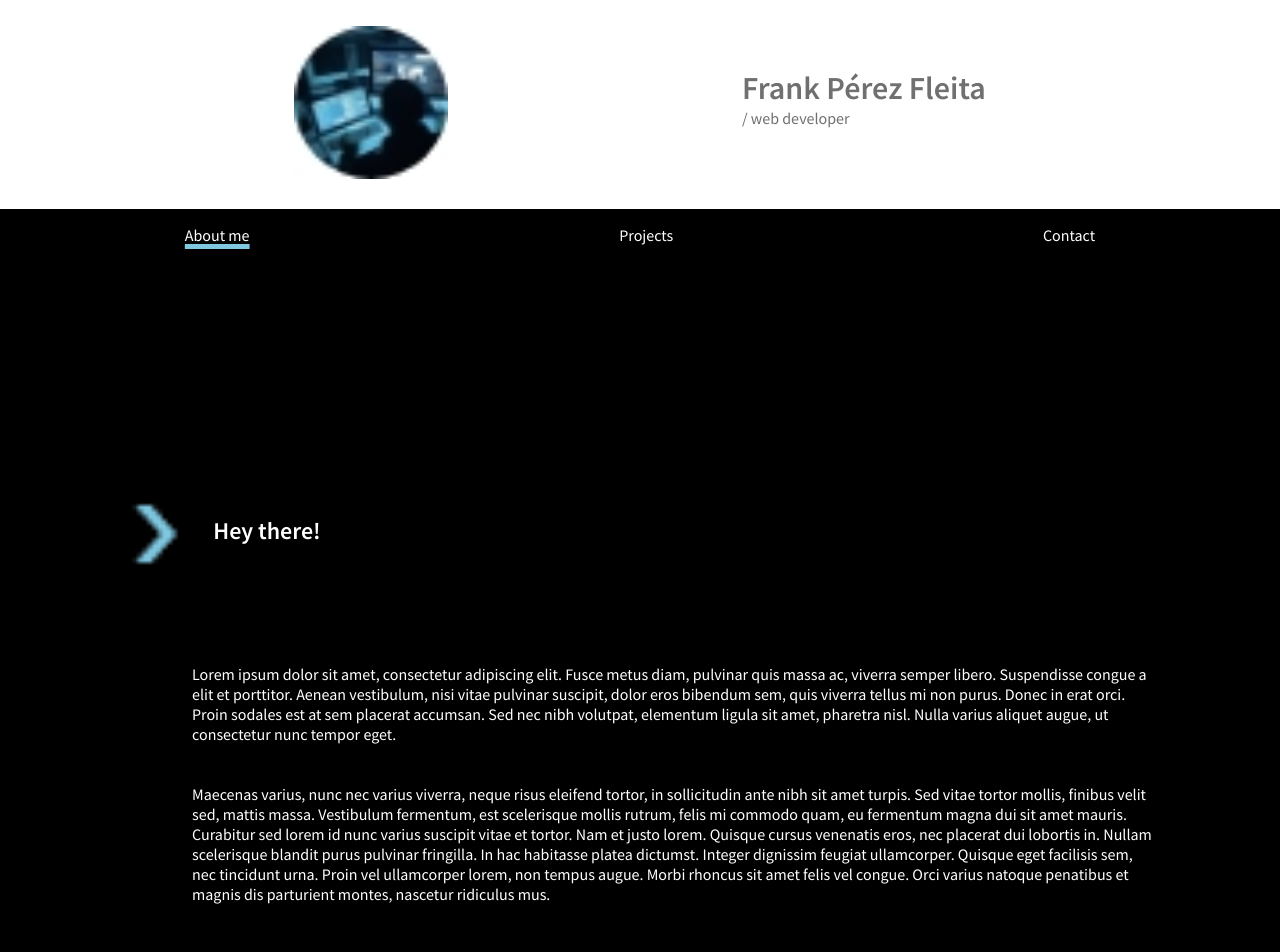
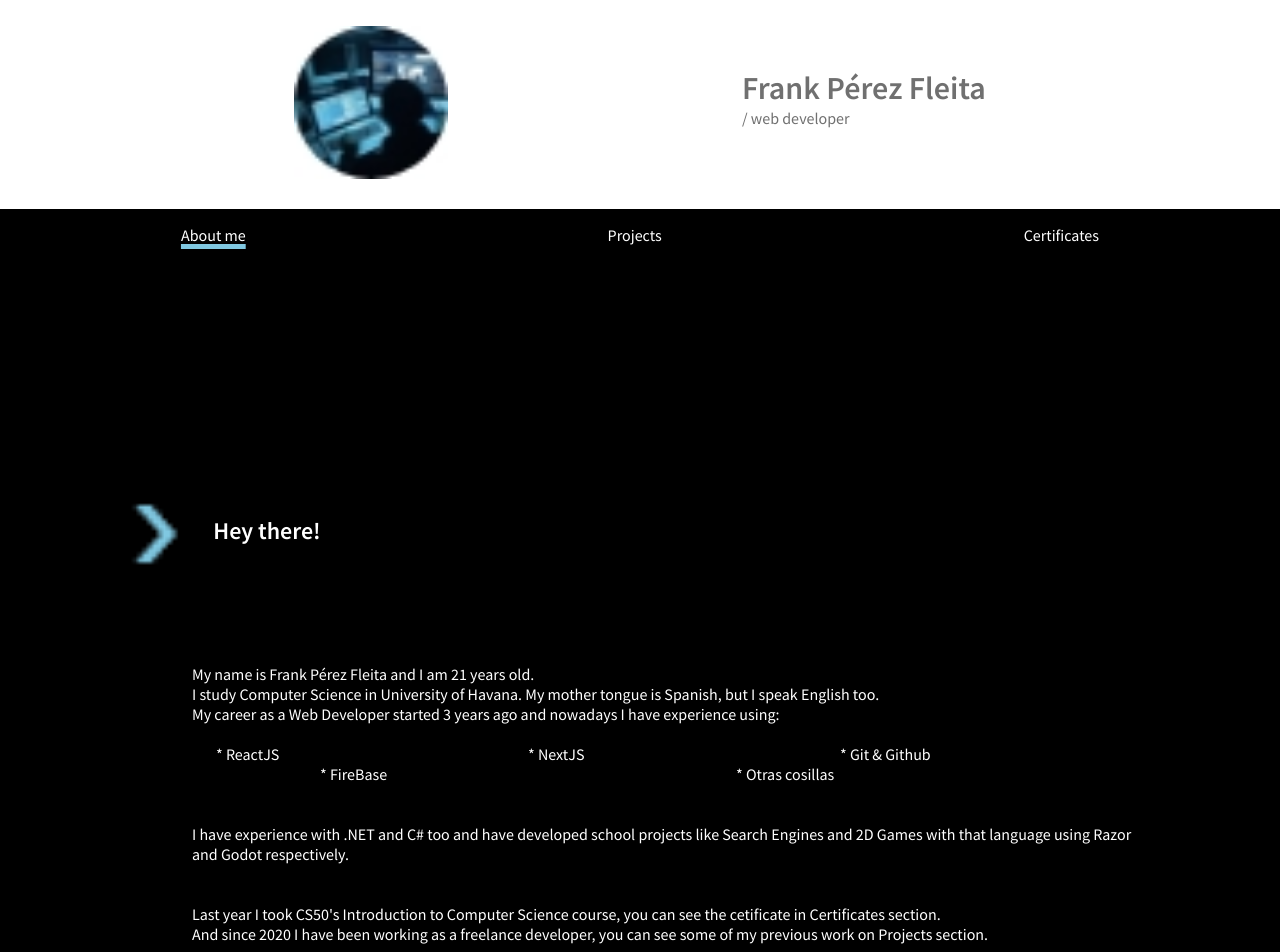
Before and after one commit to frankperez-github/frankperezfleita, a React (Create React App) app: page / in a window 1280 px wide. Shown: the top 952 px of the page. Built offline with nearby package versions, Linux system fonts and the light colour scheme.

Commit message:
Updating static information

```diff
--- a/src/App.css
+++ b/src/App.css
@@ -8,7 +8,17 @@
   padding: 0;
   font-family: 'Source Sans Pro', sans-serif;
 }
-
+ul
+{
+  display: flex;
+  justify-content: space-evenly;
+  flex-wrap: wrap;
+  list-style-type: none;
+}
+li
+{
+  width: 30%;
+}
 .headerInfo
 {
   display: flex;
--- a/src/App.js
+++ b/src/App.js
@@ -14,8 +14,7 @@ function App() {
 
 
       Description:[
-        "Lorem ipsum dolor sit amet, consectetur adipiscing elit. Fusce metus diam, pulvinar quis massa ac viverra semper libero. Suspendisse congue a elit et porttitor. Aenean vestibulum, nisi vitae pulvinar suscipit, dolor eros bibendum sem,quis viverra tellus mi non purus. Donec in erat orci. Proin sodales est at sem placerat accumsan. Sed nec nibh volutpat, elementum ligula sit amet, pharetra nisl. Nulla varius aliquet augue, ut consectetur nunc tempor eget.Maecenas varius nunc nec varius viverra, neque risus eleifend tortor, in sollicitudin ante nibh sit amet turpis. Sed vitae tortor mollis,finibus velit sed mattis massa. Vestibulum fermentum est scelerisque mollis rutrum, felis mi commodo quam, eu fermentum magna dui sit amet mauris. Curabitur sed lorem id nunc varius suscipit vitae et tortor. Nam et justo lorem. Quisque cursus venenatis eros, nec placerat dui lobortis in. Nullam scelerisque blandit purus pulvinar fringilla. In hac habitasse platea dictumst. Integer dignissim feugiat ullamcorper. Quisque eget facilisis sem, nec tincidunt urna. Proin vel ullamcorper lorem, non tempus augue. ",
-        "Lorem ipsum dolor sit amet, consectetur adipiscing elit. Fusce metus diam, pulvinar quis massa ac viverra semper libero. Suspendisse congue a elit et porttitor. Aenean vestibulum, nisi vitae pulvinar suscipit, dolor eros bibendum sem,quis viverra tellus mi non purus. Donec in erat orci. Proin sodales est at sem placerat accumsan. Sed nec nibh volutpat, elementum ligula sit amet, pharetra nisl. Nulla varius aliquet augue, ut consectetur nunc tempor eget.Maecenas varius nunc nec varius viverra, neque risus eleifend tortor, in sollicitudin ante nibh sit amet turpis. Sed vitae tortor mollis,finibus velit sed mattis massa. Vestibulum fermentum est scelerisque mollis rutrum, felis mi commodo quam, eu fermentum magna dui sit amet mauris. Curabitur sed lorem id nunc varius suscipit vitae et tortor. Nam et justo lorem. Quisque cursus venenatis eros, nec placerat dui lobortis in. Nullam scelerisque blandit purus pulvinar fringilla. In hac habitasse platea dictumst. Integer dignissim feugiat ullamcorper. Quisque eget facilisis sem, nec tincidunt urna. Proin vel ullamcorper lorem, non tempus augue. "
+        "E-commerce website for liquidation company. Features include user accounts, fast search, and secure payments with PayPal. (Not being currently used in production)",
       ],
 
       Images:[
@@ -33,12 +32,11 @@ function App() {
     {
         id: 2,
         Image: "projectImg.png",
-        Name: "El Encanto Liquidation",
-        Link: "https://elencantoliquidation.com",
+        Name: "Énfasis Magazine",
+        Link: "https://enfasismag.com",
 
         Description:[
-          "Lorem ipsum dolor sit amet, consectetur adipiscing elit. Fusce metus diam, pulvinar quis massa ac viverra semper libero. Suspendisse congue a elit et porttitor. Aenean vestibulum, nisi vitae pulvinar suscipit, dolor eros bibendum sem,quis viverra tellus mi non purus. Donec in erat orci. Proin sodales est at sem placerat accumsan. Sed nec nibh volutpat, elementum ligula sit amet, pharetra nisl. Nulla varius aliquet augue, ut consectetur nunc tempor eget.Maecenas varius nunc nec varius viverra, neque risus eleifend tortor, in sollicitudin ante nibh sit amet turpis. Sed vitae tortor mollis,finibus velit sed mattis massa. Vestibulum fermentum est scelerisque mollis rutrum, felis mi commodo quam, eu fermentum magna dui sit amet mauris. Curabitur sed lorem id nunc varius suscipit vitae et tortor. Nam et justo lorem. Quisque cursus venenatis eros, nec placerat dui lobortis in. Nullam scelerisque blandit purus pulvinar fringilla. In hac habitasse platea dictumst. Integer dignissim feugiat ullamcorper. Quisque eget facilisis sem, nec tincidunt urna. Proin vel ullamcorper lorem, non tempus augue. ",
-          "Lorem ipsum dolor sit amet, consectetur adipiscing elit. Fusce metus diam, pulvinar quis massa ac viverra semper libero. Suspendisse congue a elit et porttitor. Aenean vestibulum, nisi vitae pulvinar suscipit, dolor eros bibendum sem,quis viverra tellus mi non purus. Donec in erat orci. Proin sodales est at sem placerat accumsan. Sed nec nibh volutpat, elementum ligula sit amet, pharetra nisl. Nulla varius aliquet augue, ut consectetur nunc tempor eget.Maecenas varius nunc nec varius viverra, neque risus eleifend tortor, in sollicitudin ante nibh sit amet turpis. Sed vitae tortor mollis,finibus velit sed mattis massa. Vestibulum fermentum est scelerisque mollis rutrum, felis mi commodo quam, eu fermentum magna dui sit amet mauris. Curabitur sed lorem id nunc varius suscipit vitae et tortor. Nam et justo lorem. Quisque cursus venenatis eros, nec placerat dui lobortis in. Nullam scelerisque blandit purus pulvinar fringilla. In hac habitasse platea dictumst. Integer dignissim feugiat ullamcorper. Quisque eget facilisis sem, nec tincidunt urna. Proin vel ullamcorper lorem, non tempus augue. "
+          "Blog site for the Enfasis Group, a magazine that focuses on supporting the work of Cuban artists and architects. Features on the website include subscribing to a mailing list, magazine PDFs download and a flexible article creation tool for the editors.",
         ],
 
         Images:[
--- a/src/Components/Header.jsx
+++ b/src/Components/Header.jsx
@@ -27,8 +27,8 @@ function Header(props)
                     <a onClick={changeSelected('Projects')} id='Projects' href='/Projects' className="navbar-item">
                         Projects
                     </a>
-                    <a onClick={changeSelected('Contact')} id='Contact' href='/Contact' className="navbar-item">
-                        Contact
+                    <a onClick={changeSelected('Certificates')} id='Certificates' href='/Certificates' className="navbar-item">
+                        Certificates
                     </a>
                 </div>
             </header>
--- a/src/pages/AboutMe.jsx
+++ b/src/pages/AboutMe.jsx
@@ -14,17 +14,39 @@ function AboutMe({projects}) {
                 <Title title="Hey there!"/>
 
                 <Text>
-                    Lorem ipsum dolor sit amet, consectetur adipiscing elit. Fusce metus diam, pulvinar quis massa ac,
-                    viverra semper libero. Suspendisse congue a elit et porttitor. Aenean vestibulum, nisi vitae pulvinar suscipit, dolor eros bibendum sem,
-                    quis viverra tellus mi non purus. Donec in erat orci. Proin sodales est at sem placerat accumsan. Sed nec nibh volutpat, elementum ligula sit amet, pharetra nisl.
-                    Nulla varius aliquet augue, ut consectetur nunc tempor eget.
+                    My name is Frank Pérez Fleita and I am {new Date().getFullYear() - 2002} years old.
+                    <br/>
+                    I study Computer Science in University of Havana.  My mother tongue is Spanish, but I speak English too.
+                    <br/>
+                    My career as a Web Developer started {new Date().getFullYear() - 2020} years ago  and nowadays I have experience using:
+                    <br/>
+                    <br/>
+                    <ul>
+                        <li>
+                            * ReactJS
+                        </li>
+                        <li>
+                            * NextJS
+                        </li>
+                        <li>
+                            * Git & Github
+                        </li>
+                        <li>
+                            * FireBase
+                        </li>
+                        <li>
+                            * Otras cosillas
+                        </li>
+                    </ul>
                 </Text>
                 <Text>
-                    Maecenas varius, nunc nec varius viverra, neque risus eleifend tortor, in sollicitudin ante nibh sit amet turpis. Sed vitae tortor mollis,
-                    finibus velit sed, mattis massa. Vestibulum fermentum, est scelerisque mollis rutrum, felis mi commodo quam, eu fermentum magna dui sit amet mauris.
-                    Curabitur sed lorem id nunc varius suscipit vitae et tortor. Nam et justo lorem. Quisque cursus venenatis eros, nec placerat dui lobortis in. Nullam scelerisque blandit purus pulvinar fringilla.
-                    In hac habitasse platea dictumst. Integer dignissim feugiat ullamcorper. Quisque eget facilisis sem, nec tincidunt urna. Proin vel ullamcorper lorem, non tempus augue. Morbi rhoncus sit amet felis vel congue.
-                    Orci varius natoque penatibus et magnis dis parturient montes, nascetur ridiculus mus.
+                    I have experience with .NET and C# too and have developed school projects
+                    like Search Engines and 2D Games with that language using Razor and Godot respectively.
+                </Text>
+                <Text>
+                    Last year I took CS50's Introduction to Computer Science course, you can see the cetificate in Certificates section.
+                    <br/>
+                    And since 2020 I have been working as a freelance developer, you can see some of my previous work on Projects section.
                 </Text>
             </div>
 
@@ -50,7 +72,7 @@ function AboutMe({projects}) {
                 <Title title="Contact"/>
 
                 <div className="contactIcons">
-                    <a href="" className="contactIcon">
+                    <a href="https://www.linkedin.com/in/frank-p%C3%A9rez-fleita-480153212/" className="contactIcon">
                         <img height="100%" width="100%" src="LinkedIn.png" alt="" />
                     </a>
                     <a href="https://github.com/frankperez-github" className="contactIcon">
```
Also changed, not shown: src/Pages/AboutMe.jsx (+32 -10 lines).
